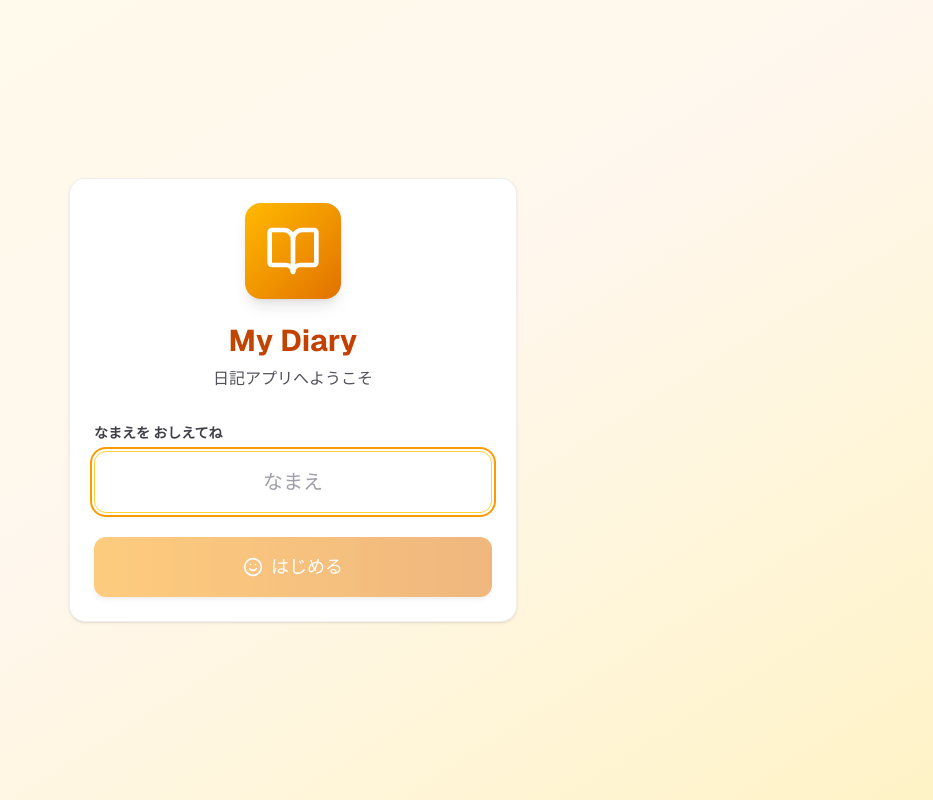
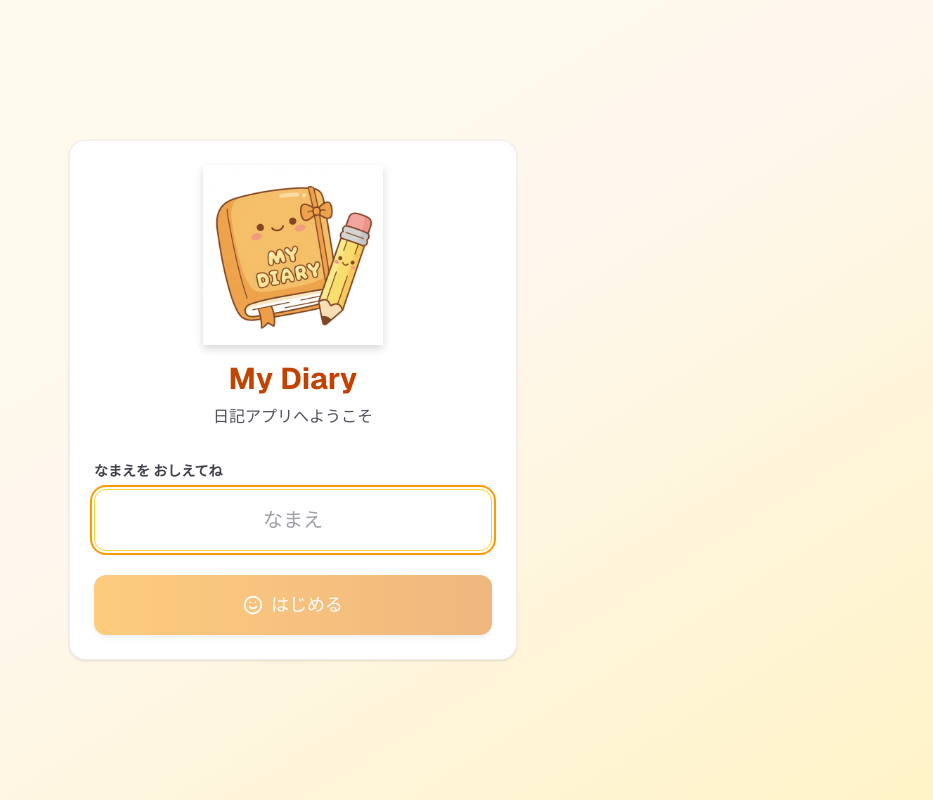
Before and after one commit to k5610018-satoshin/diary-app, a Next.js app: page / in a window 1280 px wide. Shown: the whole page, without its empty margins (347-1280 px from the left). Built offline with nearby package versions, Linux system fonts and the light colour scheme.

Commit message:
Add welcome image for login screen

```diff
--- a/src/components/auth/LoginForm.tsx
+++ b/src/components/auth/LoginForm.tsx
@@ -1,10 +1,11 @@
 "use client";
 
 import { useState, useEffect } from "react";
+import Image from "next/image";
 import { useAuth } from "@/contexts/AuthContext";
 import { Button } from "@/components/ui/Button";
 import { Card } from "@/components/ui/Card";
-import { BookOpen, Smile, Users, Lock, AlertCircle, UserPlus } from "lucide-react";
+import { Smile, Users, Lock, AlertCircle, UserPlus } from "lucide-react";
 import { getRegisteredUsers, findRegisteredUserByName, verifyUserPassword, registerUser } from "@/lib/localStorage";
 
 const REMEMBERED_NAMES_KEY = "diary-app-remembered-names";
@@ -112,10 +113,15 @@ export function LoginForm() {
     <div className="min-h-screen bg-gradient-to-br from-amber-50 via-orange-50 to-amber-100 dark:from-zinc-950 dark:via-zinc-900 dark:to-zinc-800 flex items-center justify-center px-4">
       <Card className="w-full max-w-md animate-slide-in">
         <div className="text-center mb-8">
-          <div className="flex justify-center mb-6">
-            <div className="p-5 bg-gradient-to-br from-amber-400 to-amber-600 rounded-2xl shadow-lg">
-              <BookOpen className="w-14 h-14 text-white" />
-            </div>
+          <div className="flex justify-center mb-4">
+            <Image
+              src="/welcome.png"
+              alt="日記帳と鉛筆"
+              width={180}
+              height={180}
+              className="drop-shadow-lg"
+              priority
+            />
           </div>
           <h1 className="text-3xl font-bold bg-gradient-to-r from-amber-700 to-orange-700 dark:from-amber-400 dark:to-orange-400 bg-clip-text text-transparent mb-2">
             My Diary
```
Also changed, not shown: public/welcome.png (added).
